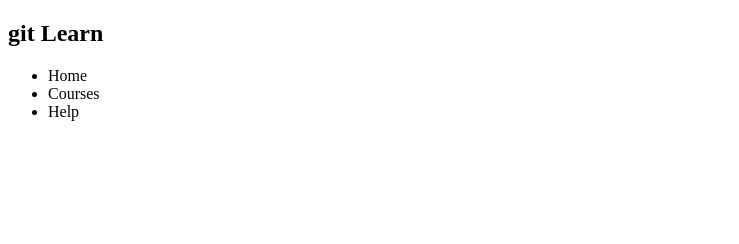
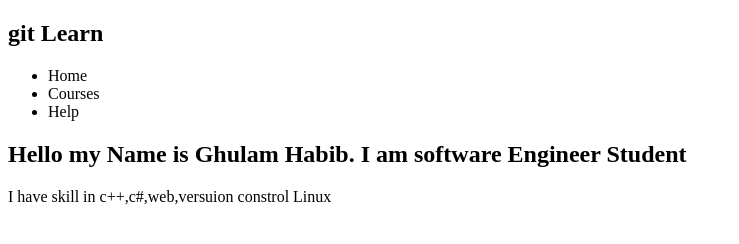
Before and after one commit to ghulamhabib364/FunyOneMillionProject, a plain HTML site: page index.html in a window 1280 px wide. Shown: the whole page, without its empty margins (0-739 px from the left). Drawn offline with Linux system fonts and the light colour scheme.

Commit message:
day 02 added intro

```diff
--- a/index.html
+++ b/index.html
@@ -17,6 +17,18 @@
                 <li>Help</li>
             </ul>
         </nav>
-    </head>
+    </header>
+    <main>
+        <div>
+            <div>
+               <h2>Hello my Name is Ghulam Habib. I am software Engineer Student</h2>
+            </div>
+            <div>
+                I have skill in c++,c#,web,versuion constrol Linux
+            </div>
+        </div>
+        <div></div>
+        <div></div>
+    </main>
 </body>
 </html>
```
